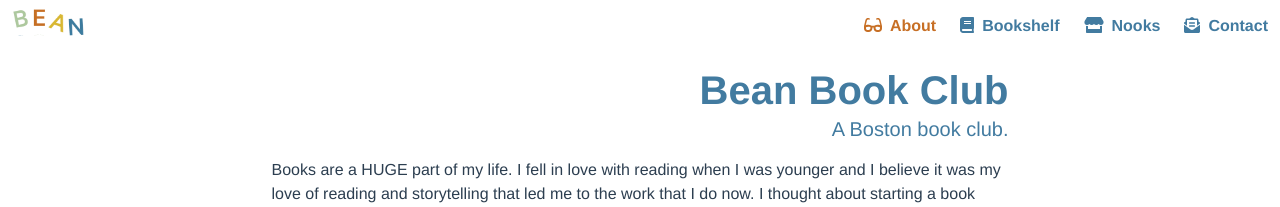
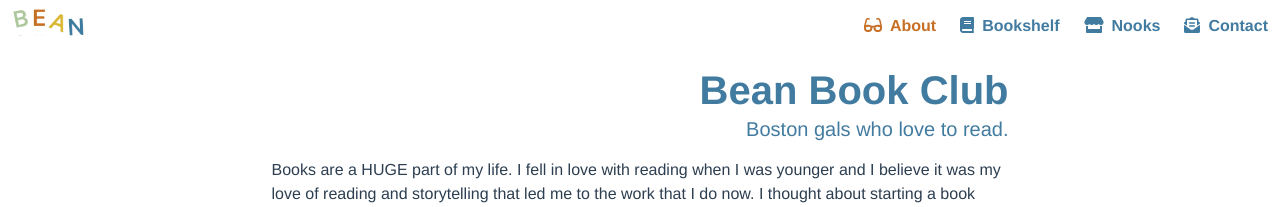
Before and after one commit to tlyver/beanbook-web, a Vue app: page /about in a window 1280 px wide. Shown: the top 207 px of the page. Built offline with nearby package versions, Linux system fonts and the light colour scheme.

Commit message:
Update subtitle
Updates About page subtitle.

```diff
--- a/src/views/About.vue
+++ b/src/views/About.vue
@@ -5,7 +5,7 @@
         Bean Book Club
       </h1>
       <h5 class="subtitle has-text-primary">
-        A Boston book club.
+        Boston gals who love to read.
       </h5>
     </div>
     <div class="">
```
